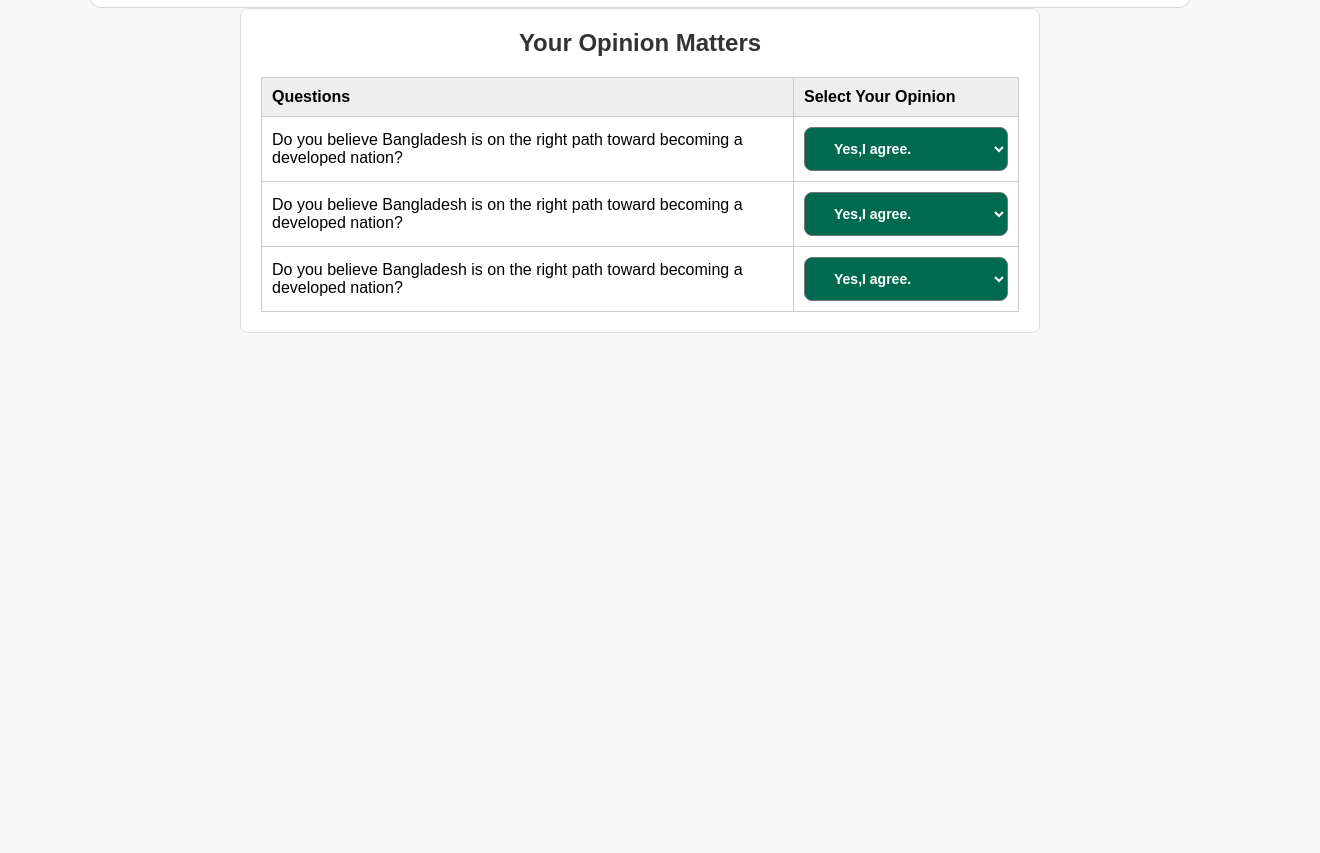
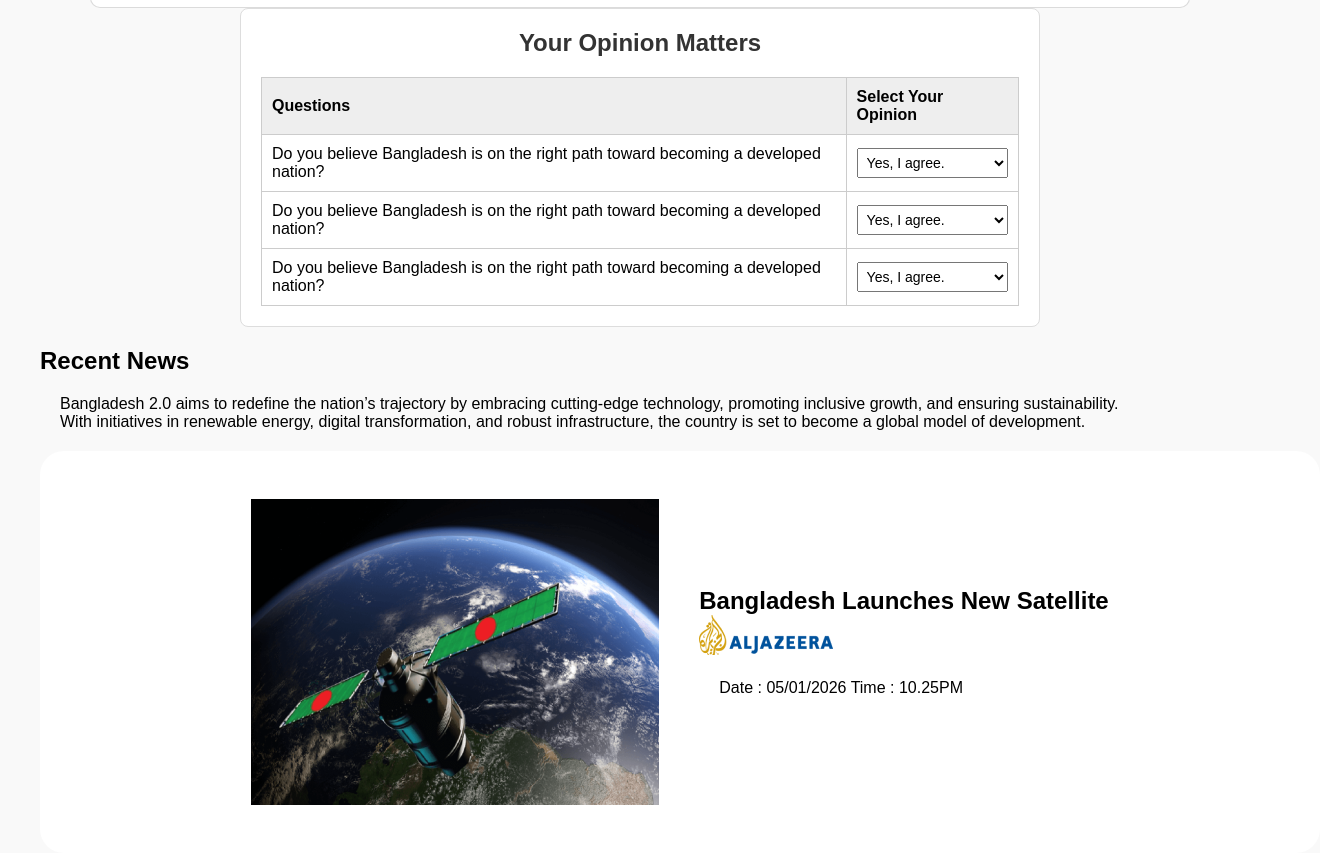
Before and after one commit to LL329/Bangladesh2.0, a plain HTML site: page index.html in a window 1280 px wide. Shown: the part 1930-2783 px from the top of the page, 1320 px wide, since content can reach past the window. Before the commit the page ends 2283 px from the top, so only its background shows below. Drawn offline with Linux system fonts and the light colour scheme.

Commit message:
Add recent news sector and style

```diff
--- a/index.html
+++ b/index.html
@@ -108,47 +108,63 @@
            </section>
 
            <!-- your opinion matters  -->
-
             <section class="opinion-matters container">
   <h1>Your Opinion Matters</h1>
-            <table border="1">
+  <table>
     <tr>
       <th>Questions</th>
       <th>Select Your Opinion</th>
     </tr>
     <tr>
-                    <td> Do you believe Bangladesh is on the right path toward becoming a developed nation?</td>
+        <td>Do you believe Bangladesh is on the right path toward becoming a developed nation?</td>
       <td>
-                        <select class="my-btn-2" name="#" id="#">
-                            <option value="#">Yes,I agree.</option>
-                            <option value="#">NO,I don't.</option>
-                            <option value="#">You are not eligable</option>
+        <select>
+          <option>Yes, I agree.</option>
+          <option>No, I don't.</option>
+          <option>You are not eligible</option>
         </select>
       </td>
     </tr>
     <tr>
-                    <td> Do you believe Bangladesh is on the right path toward becoming a developed nation?</td>
+      <td>Do you believe Bangladesh is on the right path toward becoming a developed nation?</td>
       <td>
-                        <select class="my-btn-2" name="#" id="#">
-                            <option value="#">Yes,I agree.</option>
-                            <option value="#">NO,I don't.</option>
-                            <option value="#">You are not eligable</option>
+        <select>
+          <option>Yes, I agree.</option>
+          <option>No, I don't.</option>
+          <option>You are not eligible</option>
         </select>
       </td>
     </tr>
     <tr>
-                    <td> Do you believe Bangladesh is on the right path toward becoming a developed nation?</td>
+      <td>Do you believe Bangladesh is on the right path toward becoming a developed nation?</td>
       <td>
-                        <select class="my-btn-2" name="#" id="#">
-                            <option value="#">Yes,I agree.</option>
-                            <option value="#">NO,I don't.</option>
-                            <option value="#">You are not eligable</option>
+        <select>
+          <option>Yes, I agree.</option>
+          <option>No, I don't.</option>
+          <option>You are not eligible</option>
         </select>
       </td>
     </tr>
+  </table>
 </section>
 
+<!-- section recent news  -->
+
+
+    <section class="recent-news container">
+        <h2>Recent News</h2>
+        <p>Bangladesh 2.0 aims to redefine the nation’s trajectory by embracing cutting-edge technology, promoting inclusive growth, and ensuring sustainability. With initiatives in renewable energy, digital transformation, and robust infrastructure, the country is set to become a global model of development.</p>
+        <div class="satalite-parent">
+            <img src="./assets/satelite.png" alt="">
+            <div class="details-satalite">
+                <h2>Bangladesh Launches New Satellite</h2>
+                <img src="./assets/al-jazeera.png" alt="">
+                <p>Date : 05/01/2026 Time : 10.25PM</p>
+            </div>
+        </div>
+    </section>
 
     </main>
+
 </body>
 </html>
--- a/styles/style.css
+++ b/styles/style.css
@@ -300,3 +300,37 @@
   padding: 5px;
   font-size: 14px;
 }
+.recent-news {
+width: 1280px;
+height: 120px;
+/* Auto layout */
+display: flex;
+flex-direction: column;
+/* justify-content: center;
+align-items: center; */
+gap: 24;
+margin: 20px;
+
+
+}
+.recent-news p {
+    margin: 20px;
+}
+.satalite-parent {
+    justify-content: space-between;
+    gap: 40px;
+    border-radius: 24px;
+background: rgba(255, 255, 255, 1);
+/* Frame 2087325509 */
+width: 1280px;
+height: 402px;
+/* Auto layout */
+display: flex;
+flex-direction: row;
+justify-content: center;
+align-items: center;
+gap: 32;
+padding: 48px;
+
+
+}
```
Lines whose indentation alone changed are shown as unchanged.
